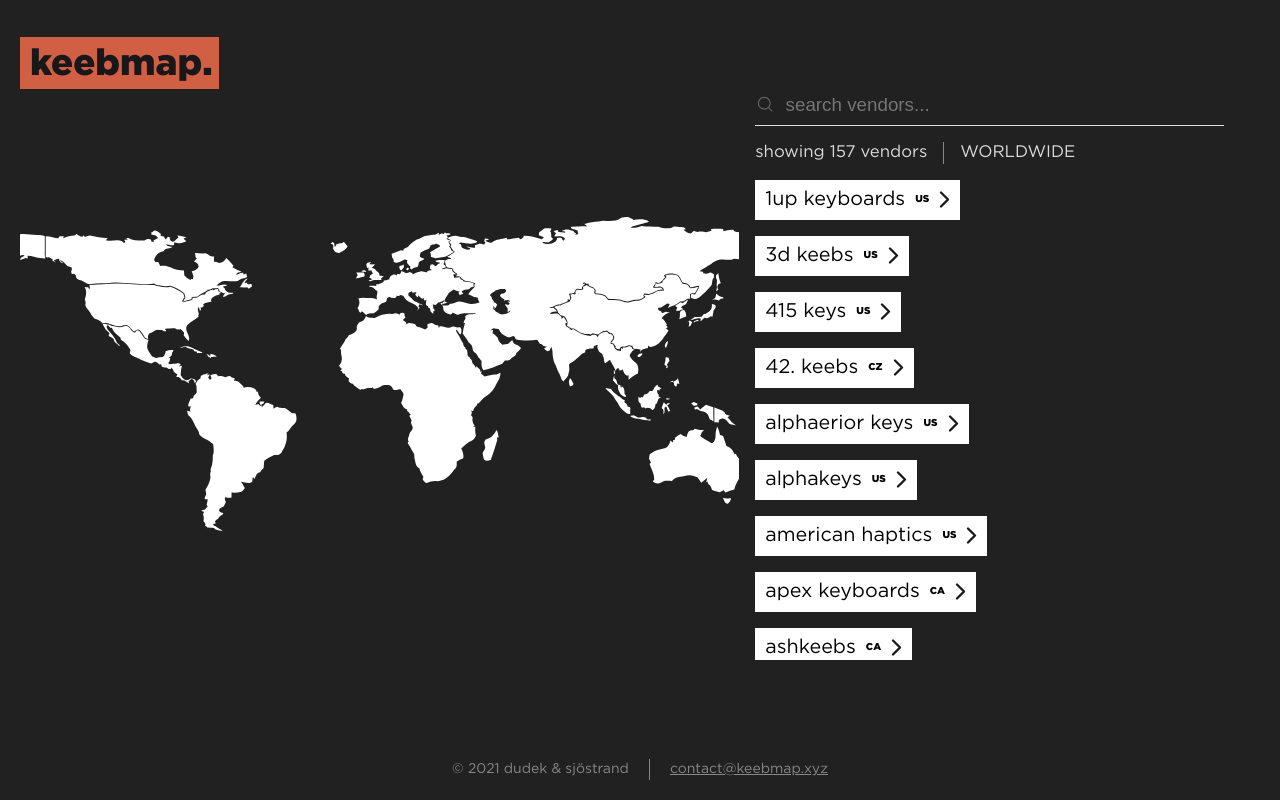
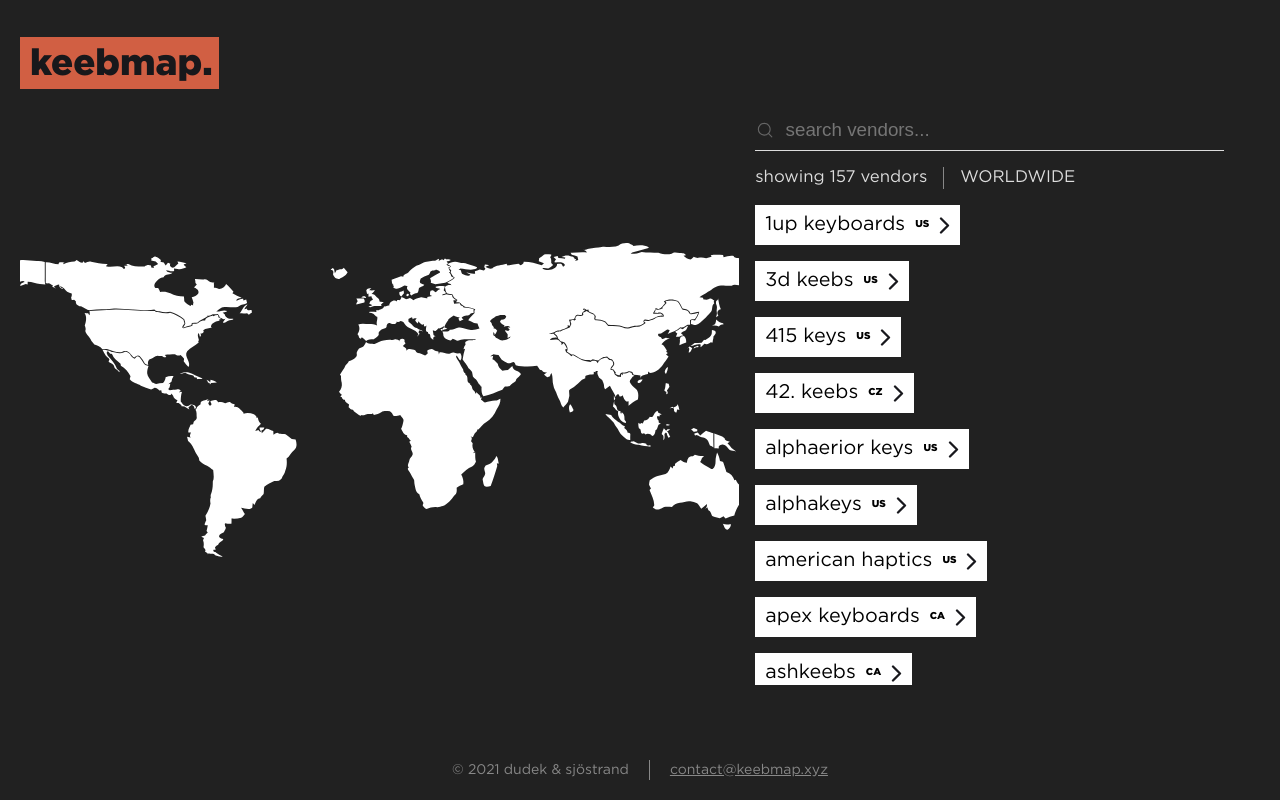
Before and after one commit to dudek-j/KeebMap, a React (Create React App) app: page / in a window 1280 px wide. Built offline with nearby package versions, Linux system fonts and the light colour scheme.

Commit message:
Fix footer behaviour

```diff
--- a/src/App/Desktop/Desktop.css
+++ b/src/App/Desktop/Desktop.css
@@ -81,7 +81,12 @@
 }
 
 .Footer {
-  height: 100%;
+  position: absolute;
+
+  bottom: 0;
+  left: 0;
+
+  height: 50px;
   width: 100%;
   padding-bottom: 10px;
 
```
